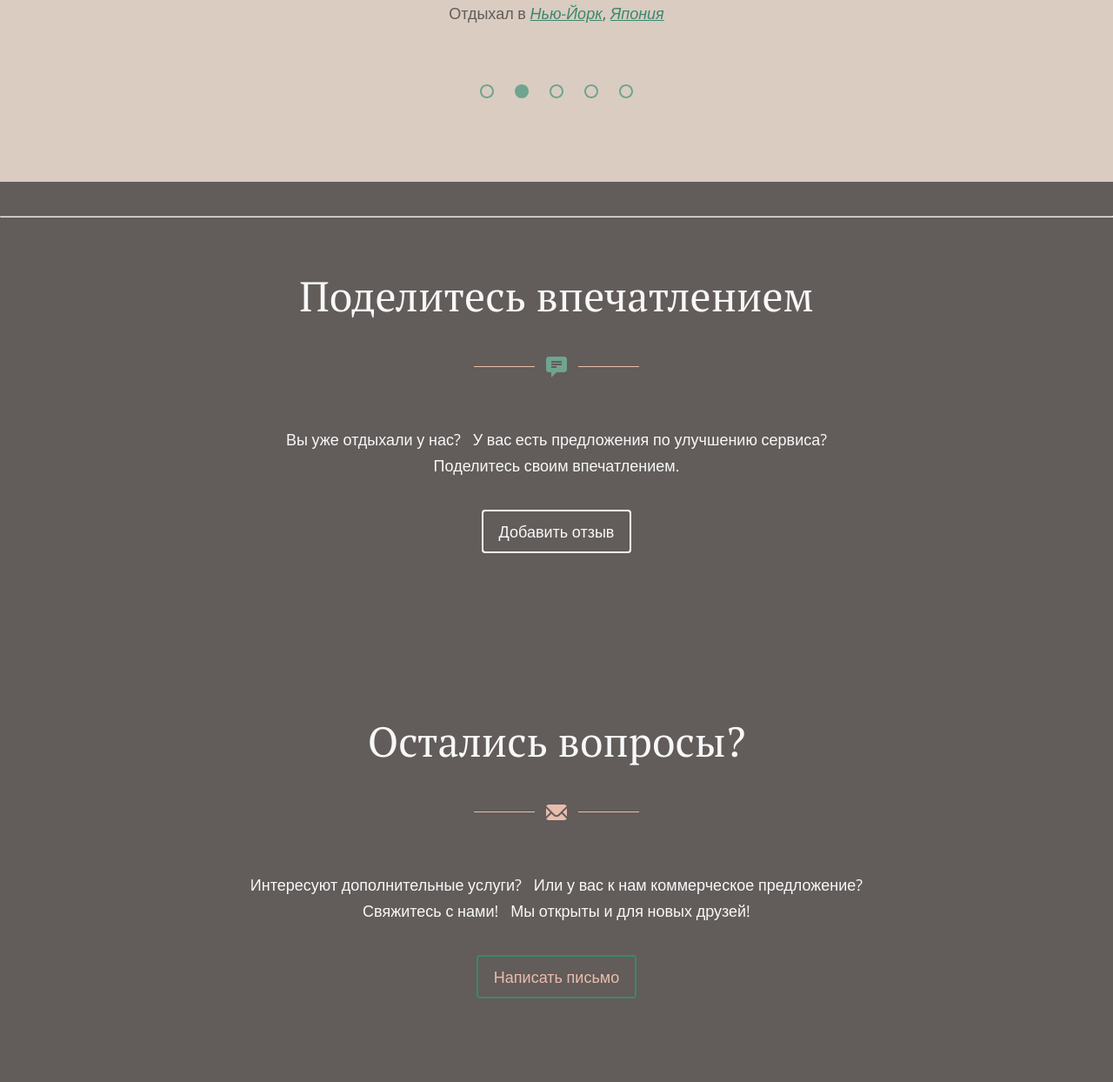
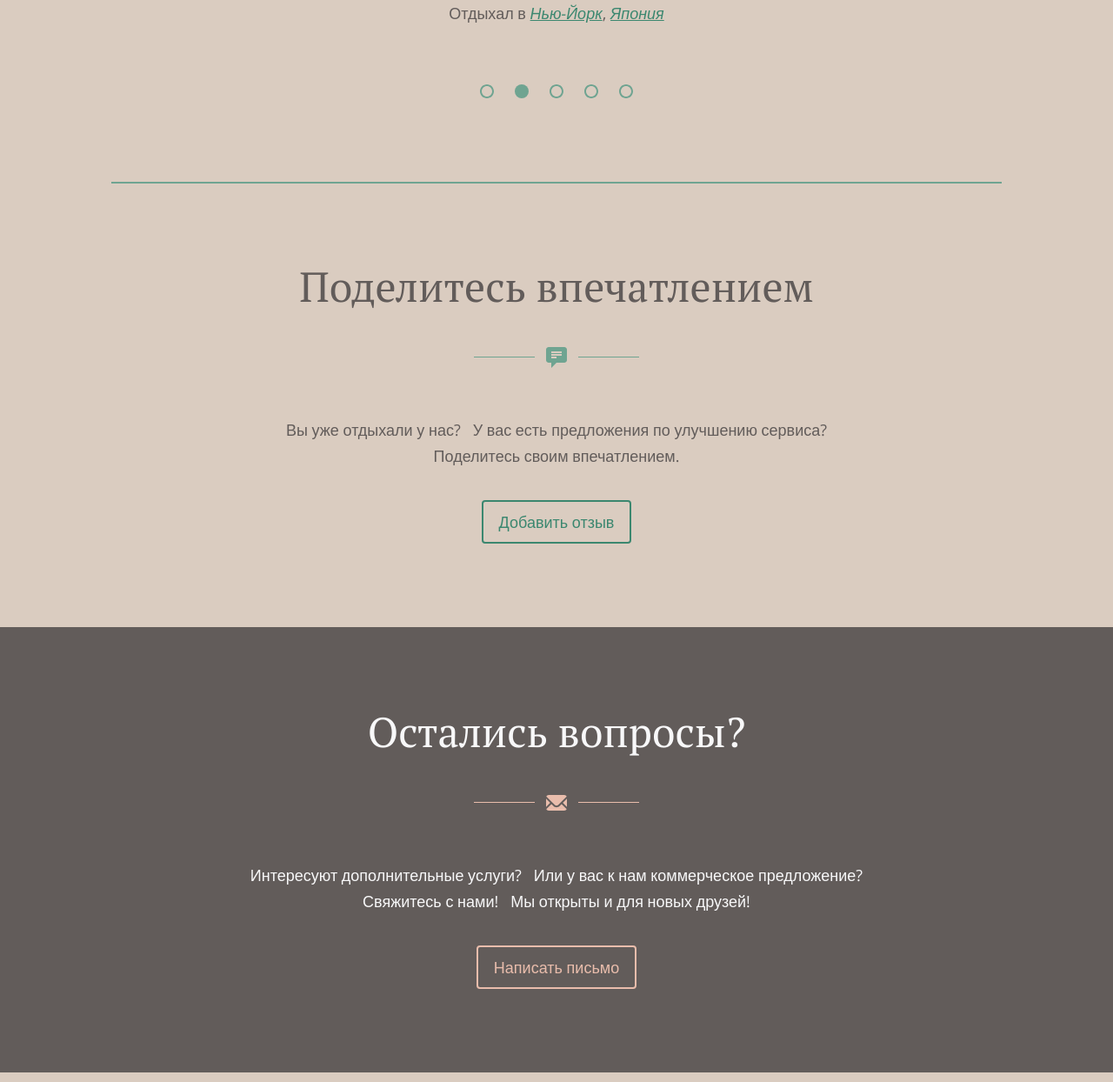
Before and after one commit to ildaribragimov/GL, a PHP site: page / in a window 1280 px wide. Shown: the part 3440-4684 px from the top of the page at 87% size. Run offline with PHP 8.4, Linux system fonts and the light colour scheme; some libraries are stand-ins or nearby versions.

Commit message:
Оптимизация файла CSS-стилей

```diff
--- a/web/html/glclub.ru/www/template/css/common.css
+++ b/web/html/glclub.ru/www/template/css/common.css
@@ -334,14 +334,31 @@ button.rounded .title {
 .separator .icon {
 	float:left;
 }
+.sectionSeparator hr,
+.separator hr {
+    border:0;
+}
 .separator hr {
 	margin:1.1666em 0 1.2777em;
 	width:3.8888em;
 	height:1px;
-	border:0;
 }
 .separator .icon {
 	margin: 10px 13px 11px 13px;
+}
+.sectionSeparator {
+    position:absolute;
+    width:100%;
+    margin-top:-1.6666em;
+}
+.sectionSeparator,
+.sectionSeparator hr {
+    height:2px;
+}
+.sectionSeparator hr {
+    width:80%;
+    margin:0 auto;
+    background-color:#6FA491;
 }
 /* ================ */
 
@@ -423,6 +440,46 @@ button:hover .icon.-envelope {
 }
 /* ================ */
 
+
+
+/**
+ * Sections Color Schemes
+ */
+section.-withBg,
+section.-grey,
+section.-green {
+    color:#f8f8f9;
+}
+section.-withBg,
+section.-grey {
+    background-color:#625c5a;
+}
+section.-withBg {
+    background-repeat:no-repeat;
+    background-size:cover;
+    background-position:center center;
+}
+section.-beige {
+    background-color:#daccc0;
+    color:#625c5a;
+}
+section.-green {
+    background-color:#6fa491;
+}
+
+section.-beige .separator hr,
+section.-grey .separator hr {
+    background-color:#6fa491;
+}
+section.-withBg .separator hr,
+section.-grey .separator hr {
+	background-color:#e9bdac;
+}
+section.-green hr,
+section.-green .separator hr {
+    background-color:#daccc0;
+}
+/* ================ */
 
 
 /**
@@ -607,22 +664,6 @@ button:hover .icon.-envelope {
 	background-position:-17px -16px;
 }
 
-
-/* Sections "About" & "Send Review" & "Reserve Room" & "Contacts" */
-#sendReview,
-#about,
-#reserveRoom,
-#contacts {
-	background-color: #625c5a;
-	color: #f8f8f9;
-}
-#sendReview header .separator hr,
-#about header .separator hr,
-#reserveRoom .separator hr,
-#contacts .separator hr {
-	background-color:#e9bdac;
-}
-
 /* Section "About" */
 #about .section-content {
 	text-align:left;
@@ -637,22 +678,15 @@ button.-pink:hover {
 	background:#e9bdac;
 	color:#5d463a;
 }
-#contacts .subsection-sendMail button:hover {
+button.-green {
 	border-color:#3b876f;
+	color:#3b876f;
+}
+button.-green:hover {
 	background:#3b876f;
 	color:#f8f8f9;
 }
 
-/* Sections "Prices" & "Reviews" */
-#prices,
-#reviews {
-	background-color:#daccc0;
-	color:#625c5a;
-}
-#prices header .separator hr,
-#reviews header .separator hr {
-	background-color:#6fa491;
-}
 
 /* Sections "Prices" */
 #prices .priceLabel {
@@ -795,11 +829,6 @@ button.-pink:hover {
 }
 
 /* Sections "reserveRoom" */
-#reserveRoom {
-	background-repeat:no-repeat;
-	background-size:cover;
-	background-position:center;
-}
 #reserveRoom .section-content .separator {
     margin-top: 0;
 }
@@ -854,11 +883,6 @@ button.-pink:hover {
 }
 
 /* Sections "Contacts" */
-#contacts {
-	background-repeat:no-repeat;
-	background-size:cover;
-	background-position:center;
-}
 #contacts .section-content .separator {
     margin-top: 0;
 }
@@ -906,15 +930,21 @@ button.-pink:hover {
 	padding-top:0;
 	padding-bottom:0;
 }
+/*
 #contacts .subsection-sendMail button {
 	border-color:#3b876f;
+}
+#contacts .subsection-sendMail button:hover {
+	background:#3b876f;
+	color:#f8f8f9;
 }
 #contacts .subsection-sendMail .element-button button[disabled],
 #contacts .subsection-sendMail .element-button button[disabled]:hover {
 	border-color:#e8e5e2;
 	background:none;
 	box-shadow:0 0 15px rgba(0, 0, 0, 0.05) inset;
-}
+}*/
+
 /* ================ */
 
 
@@ -1147,7 +1177,7 @@ button.-pink:hover {
 	.content-wrapper {
 		width:960px;
 	}
-    #reserveRoom {
+    #about {
 		background-image:url(../../media/contacts/contacts_bg.jpg);
 	}
 }
@@ -1157,7 +1187,7 @@ button.-pink:hover {
 	.section-wrapper {
 		width:auto;
 	}
-    #reserveRoom {
+    #about {
 		background-image:url(../../media/contacts/contacts_bg_tablet.jpg);
 	}
 
@@ -1225,7 +1255,7 @@ button.-pink:hover {
 	.switchers ul {
 		padding:0;
 	}
-    #reserveRoom {
+    #about {
 		background-image:url(../../media/contacts/contacts_bg_mobile.jpg);
 	}
 	#reviews .arrows {
```
